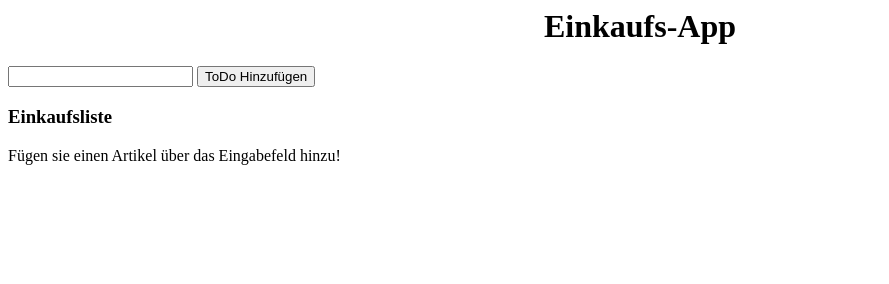
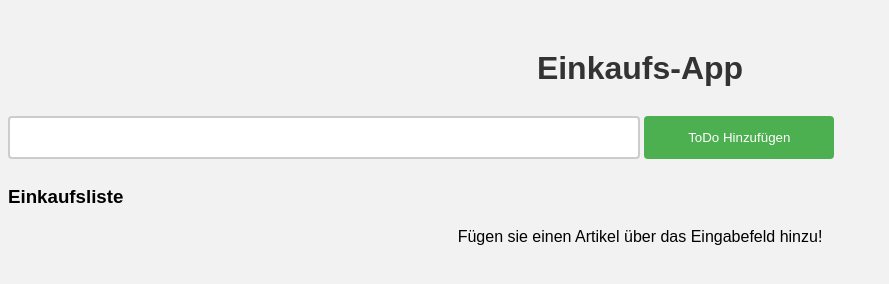
Before and after one commit to marlonBn/ToDo-App-V2, a plain HTML site: page ToDoAppV2.html in a window 1280 px wide. Shown: the whole page, without its empty margins (0-889 px from the left). Drawn offline with Linux system fonts and the light colour scheme.

Commit message:
CSS File hinzugefügt

```diff
--- a/ToDoAppV2.html
+++ b/ToDoAppV2.html
@@ -1,6 +1,7 @@
 <html>
 
 <head>
+  <link rel="stylesheet" href="main.css">
   <title>EinkaufsApp</title>
 </head>
 <body>
@@ -14,3 +15,4 @@
     <p id="p-paragraph">  Fügen sie einen Artikel über das Eingabefeld hinzu!</p>
     <script type="text/javascript" src="main.js"></script>
 </body>
+</html>
--- /dev/null
+++ b/main.css
@@ -0,0 +1,45 @@
+body {
+    font-family: Arial, sans-serif;
+    background-color: #f2f2f2;
+}
+
+/* Überschrift */
+h1 {
+    color: #333;
+    text-align: center;
+    margin-top: 50px;
+}
+
+/* Eingabefeld und Button */
+#input-artikel {
+    width: 50%;
+    padding: 12px 20px;
+    margin: 8px 0;
+    box-sizing: border-box;
+    border: 2px solid #ccc;
+    border-radius: 4px;
+}
+
+#button-add {
+    width: 15%;
+    background-color: #4CAF50;
+    color: white;
+    padding: 14px 20px;
+    margin: 8px 0;
+    border: none;
+    border-radius: 4px;
+    cursor: pointer;
+}
+
+/* Einkaufsliste */
+#ul-einkaufsliste {
+    list-style-type: none;
+    margin: 0;
+    padding: 0;
+}
+
+/* Paragraph */
+#p-paragraph {
+    text-align: center;
+    margin-top: 20px;
+}
```
